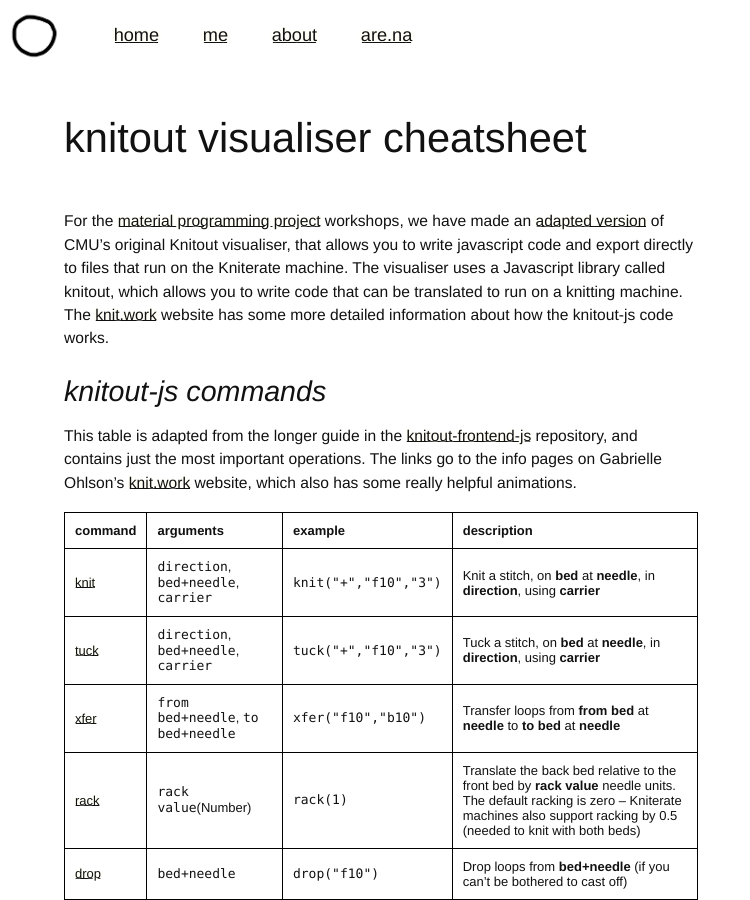
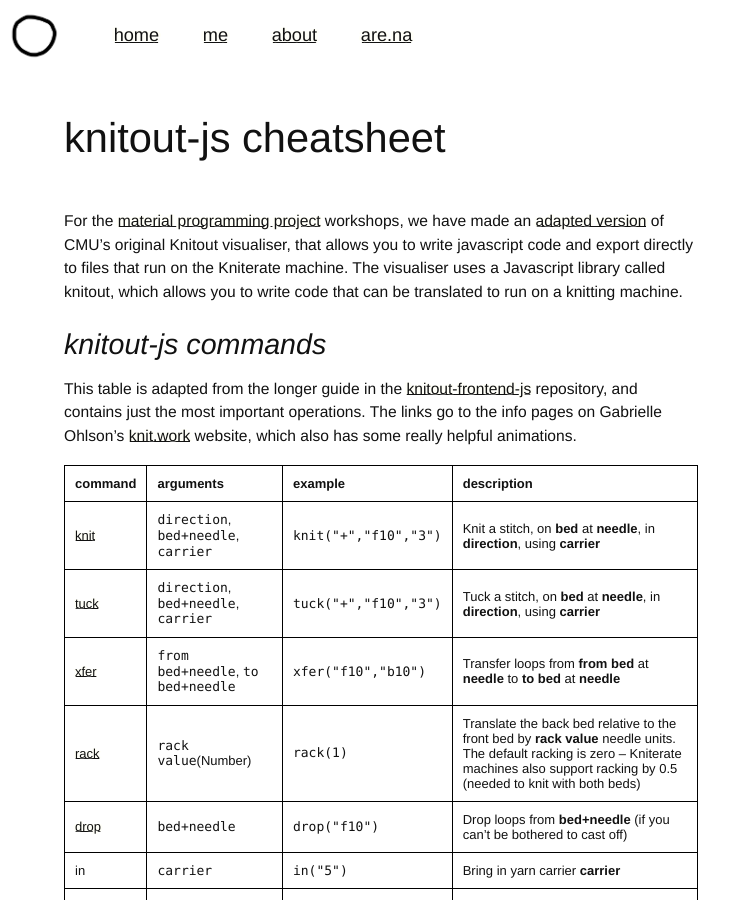
Before and after one commit to agnescameron/blog, a Jekyll site: the page built from _posts/2026-04-09-cheatsheet.md, in a window 1280 px wide and 900 px high. Shown: the whole window, without its empty margins (0-750 px from the left). Built offline with Jekyll 4.4.1, drawn with Linux system fonts in a browser that asks for light colours.

Commit message:
revised naming for clarity

```diff
--- a/_posts/2026-04-09-cheatsheet.md
+++ b/_posts/2026-04-09-cheatsheet.md
@@ -1,6 +1,6 @@
 ---
 layout: post
-title:  "knitout visualiser cheatsheet"
+title:  "knitout-js cheatsheet"
 author: agnes cameron
 date:  2026-04-09
 description: a guide to using the adapted visualiser
@@ -8,8 +8,7 @@
 image: "/img/knitout-cheatsheet/kniterate-diagram.jpg"
 ---
 
-For the [material programming project](https://cci.arts.ac.uk/~material/) workshops, we have made an [adapted version](https://agnescameron.github.io/knitout-live-visualizer/) of CMU's original Knitout visualiser, that allows you to write javascript code and export directly to files that run on the Kniterate machine. The visualiser uses a Javascript library called knitout, which allows you to write code that can be translated to run on a knitting machine. The [knit.work](https://knit.work/) website has some more detailed information about how the knitout-js code works.
-
+For the [material programming project](https://cci.arts.ac.uk/~material/) workshops, we have made an [adapted version](https://agnescameron.github.io/knitout-live-visualizer/) of CMU's original Knitout visualiser, that allows you to write javascript code and export directly to files that run on the Kniterate machine. The visualiser uses a Javascript library called knitout, which allows you to write code that can be translated to run on a knitting machine.
 <!-- This page starts with a cheatsheet (just below), and further down is a walkthrough of loading the interface and writing a file. Below that is a set of examples. -->
 
 ## knitout-js commands
```
